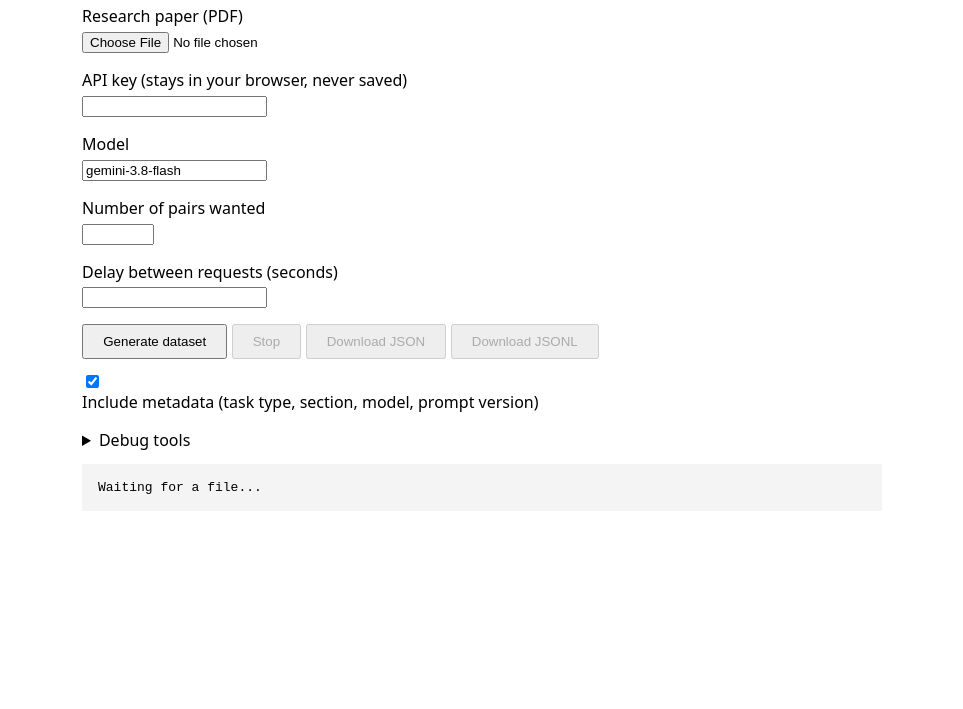
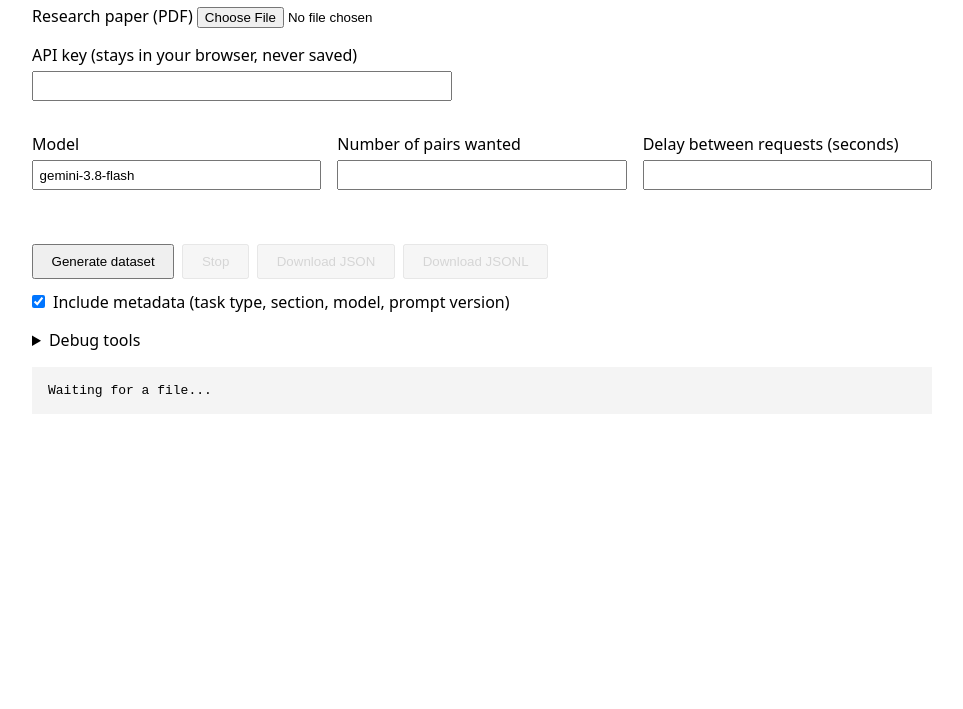
Before and after one commit to Not-Adithya/paper-to-dataset, a plain HTML site: page index.html in a window 1280 px wide. Shown: the part 91-800 px from the top of the page, without its empty margins (158-1121 px from the left). Drawn offline with Linux system fonts and the light colour scheme.

Commit message:
Update body max-width and enhance input styles

```diff
--- a/style.css
+++ b/style.css
@@ -1,5 +1,15 @@
-body { font-family: system-ui, sans-serif; max-width: 800px; margin: 2rem auto; padding: 0 1rem; }
+body { font-family: system-ui, sans-serif; max-width: 900px; margin: 2rem auto; padding: 0 1rem; }
 label { display: block; margin: 1rem 0; }
-input { display: block; margin-top: 0.3rem; }
-button { padding: 0.5rem 1.2rem; }
-pre { background: #f4f4f4; padding: 1rem; overflow: auto; white-space: pre-wrap; }
+input[type=text], input[type=password], input[type=number] { display: block; margin-top: 0.3rem; width: 100%; max-width: 420px; padding: 0.35rem; box-sizing: border-box; }
+.row { display: flex; gap: 1rem; flex-wrap: wrap; }
+.row label { flex: 1; min-width: 180px; }
+.check { display: flex; align-items: center; gap: 0.5rem; margin: 0.5rem 0; }
+.check input { display: inline; margin: 0; width: auto; }
+button { padding: 0.5rem 1.1rem; margin: 0.25rem 0.25rem 0.25rem 0; cursor: pointer; }
+button:disabled { opacity: 0.5; cursor: not-allowed; }
+#plan { font-size: 0.9rem; color: #444; margin: 0.5rem 0; min-height: 1.2em; }
+.bar { height: 14px; background: #ddd; border-radius: 7px; overflow: hidden; margin-top: 1rem; }
+#barFill { height: 100%; width: 0; background: #2d7ff9; transition: width 0.3s; }
+#progressText { white-space: pre-wrap; margin: 0.5rem 0; font-size: 0.9rem; }
+details { margin: 1rem 0; }
+pre { background: #f4f4f4; padding: 1rem; overflow: auto; white-space: pre-wrap; max-height: 520px; }
```
